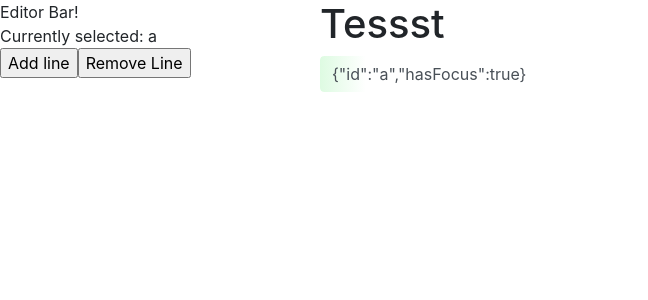
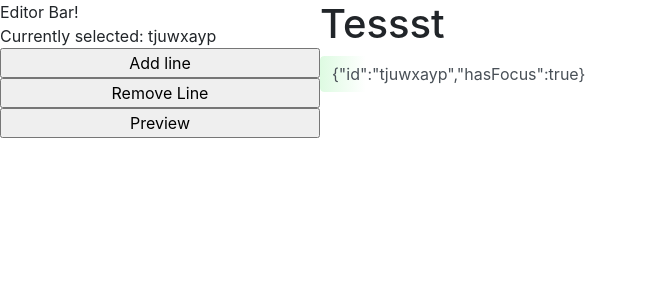
Before and after one commit to nikita-skobov/dynamic-writing, a React (Create React App) app: page /new in a window 1280 px wide. Shown: the top 300 px of the page, without its empty margins (0-648 px from the left). Built offline with nearby package versions, Linux system fonts and the light colour scheme.

Commit message:
changes Line to be LineEdit component, begins work on preview mode

```diff
--- a/src/components/Editor.css
+++ b/src/components/Editor.css
@@ -2,6 +2,8 @@
     position: fixed;
     height: 100%;
     width: 25%;
+    top: 0;
+    left: 0;
 }
 
 .editor-main {
--- a/src/components/Editor.js
+++ b/src/components/Editor.js
@@ -2,6 +2,7 @@ import React from 'react'
 import { connect } from 'react-redux'
 
 import Line from './Line'
+import LineEdit from './LineEdit'
 import EditorBar from './EditorBar'
 
 import './Editor.css'
@@ -9,6 +10,7 @@ import './Editor.css'
 export function Editor(props) {
     const {
         lines,
+        isPreviewing,
     } = props.editor
 
     return (
@@ -18,7 +20,7 @@ export function Editor(props) {
             </div>
             <div className="editor-main">
                 <h1>Tessst</h1>
-                {lines.map(obj => <Line key={obj.id} {...obj} />)}
+                {lines.map(obj => <LineEdit key={obj.id} {...obj} />)}
             </div>
         </div>
     )
--- a/src/components/EditorBar.js
+++ b/src/components/EditorBar.js
@@ -17,8 +17,9 @@ export function EditorBar(props) {
         <div>
             Editor Bar!<br />
             Currently selected: {currentId}<br />
-            <input type="button" onClick={actionAddLine} value="Add line" />
-            <input type="button" onClick={actionRemoveLine} value="Remove Line" />
+            <input className="w-100" type="button" onClick={actionAddLine} value="Add line" />
+            <input className="w-100" type="button" onClick={actionRemoveLine} value="Remove Line" />
+            <input className="w-100" type="button" onClick={() => {}} value="Preview" />
         </div>
     )
 }
--- a/src/components/Line.js
+++ b/src/components/Line.js
@@ -1,93 +1,8 @@
 import React from 'react'
 import { connect } from 'react-redux'
 
-import TextareaAutosize from 'react-textarea-autosize'
+export function Line() {
 
-import { changeActiveLine } from '../actions/editor'
-import {
-    getIndexFromProperty
-} from '../utils'
-
-
-const backgroundString = 'linear-gradient(to right, rgba(31, 226, 58, 0.15), rgba(31, 226, 58, 0), #0000, #0000, #0000, #0000, #0000, #0000, #0000, #0000, #0000, #0000, #0000, #0000, #0000, #0000, #0000, #0000, #0000, #0000, #0000, #0000)'
-
-export class Line extends React.Component {
-    constructor(props) {
-        super(props)
-
-        this.inputRef = React.createRef()
-
-        this.setFocus = this.setFocus.bind(this)
-
-        this.state = {
-            hasFocus: this.props.hasFocus
-        }
-    }
-
-    setFocus() {
-        if (this.props.hasFocus) {
-            this.inputRef.current && this.inputRef.current.focus()
-        }
-
-        if (this.state.hasFocus !== this.props.hasFocus) {
-            // if previous state hasFocus does not match the
-            // new props hasFocus, update state:
-            this.setState((prevState) => ({ hasFocus: !prevState.hasFocus }))
-        }
-    }
-
-    componentDidMount() {
-        this.setFocus()
-    }
-    componentDidUpdate() {
-        this.setFocus()
-    }
-
-    render() {
-        const {
-            id,
-            actionChangeLine,
-        } = this.props
-        const {
-            hasFocus,
-        } = this.state
-
-        const backgroundImage = hasFocus ? backgroundString : ''
-
-        return (
-            <div className="input-group mb-2">
-                <TextareaAutosize
-                    inputRef={this.inputRef}
-                    style={{ backgroundImage }}
-                    onClick={() => { actionChangeLine(id) }}
-                    className="form-control"
-                    defaultValue={JSON.stringify({ id, hasFocus })}
-                />
-            </div>
-        )
-    }
 }
 
-const mapStateToProps = (state, ownProps) => {
-    const { id } = ownProps
-
-    const lineIndex = getIndexFromProperty(state.editor.lines, 'id', id)
-    if (lineIndex === -1) {
-        // this should never happen...
-        return ownProps
-    }
-
-    const hasFocus = state.editor.lines[lineIndex].isFocused
-
-    return {
-        hasFocus,
-        ...ownProps,
-    }
-}
-
-
-const mapActionsToProps = {
-    actionChangeLine: changeActiveLine,
-}
-
-export default connect(mapStateToProps, mapActionsToProps)(Line)
+export default connect()(Line)
--- /dev/null
+++ b/src/components/LineEdit.js
@@ -0,0 +1,93 @@
+import React from 'react'
+import { connect } from 'react-redux'
+
+import TextareaAutosize from 'react-textarea-autosize'
+
+import { changeActiveLine } from '../actions/editor'
+import {
+    getIndexFromProperty
+} from '../utils'
+
+
+const backgroundString = 'linear-gradient(to right, rgba(31, 226, 58, 0.15), rgba(31, 226, 58, 0), #0000, #0000, #0000, #0000, #0000, #0000, #0000, #0000, #0000, #0000, #0000, #0000, #0000, #0000, #0000, #0000, #0000, #0000, #0000, #0000)'
+
+export class LineEdit extends React.Component {
+    constructor(props) {
+        super(props)
+
+        this.inputRef = React.createRef()
+
+        this.setFocus = this.setFocus.bind(this)
+
+        this.state = {
+            hasFocus: this.props.hasFocus
+        }
+    }
+
+    setFocus() {
+        if (this.props.hasFocus) {
+            this.inputRef.current && this.inputRef.current.focus()
+        }
+
+        if (this.state.hasFocus !== this.props.hasFocus) {
+            // if previous state hasFocus does not match the
+            // new props hasFocus, update state:
+            this.setState((prevState) => ({ hasFocus: !prevState.hasFocus }))
+        }
+    }
+
+    componentDidMount() {
+        this.setFocus()
+    }
+    componentDidUpdate() {
+        this.setFocus()
+    }
+
+    render() {
+        const {
+            id,
+            actionChangeLine,
+        } = this.props
+        const {
+            hasFocus,
+        } = this.state
+
+        const backgroundImage = hasFocus ? backgroundString : ''
+
+        return (
+            <div className="input-group mb-2">
+                <TextareaAutosize
+                    inputRef={this.inputRef}
+                    style={{ backgroundImage }}
+                    onClick={() => { actionChangeLine(id) }}
+                    className="form-control"
+                    defaultValue={JSON.stringify({ id, hasFocus })}
+                />
+            </div>
+        )
+    }
+}
+
+const mapStateToProps = (state, ownProps) => {
+    const { id } = ownProps
+
+    const lineIndex = getIndexFromProperty(state.editor.lines, 'id', id)
+    if (lineIndex === -1) {
+        // this should never happen...
+        return ownProps
+    }
+
+    const hasFocus = state.editor.lines[lineIndex].isFocused
+
+    return {
+        hasFocus,
+        ...ownProps,
+    }
+}
+
+
+const mapActionsToProps = {
+    actionChangeLine: changeActiveLine,
+}
+
+export default connect(mapStateToProps, mapActionsToProps)(LineEdit)
--- a/src/reducers/index.js
+++ b/src/reducers/index.js
@@ -4,6 +4,9 @@ import {
     getIndexFromProperty,
     generateId,
 } from '../utils'
+import {
+    makeLine,
+} from '../utils/lines'
 
 import {
     EDITOR_ADD_LINE,
@@ -16,8 +19,9 @@ const initialStates = {
         isMobile: false,
     },
     editor: {
+        isPreviewing: false,
         currentLine: 0,
-        lines: [{ id: 'a', isFocused: true }],
+        lines: [makeLine()],
     },
 }
 
@@ -55,14 +59,10 @@ export function editor(
             return newState
         }
         case EDITOR_ADD_LINE: {
-            const id = generateId()
+            const lineObj = makeLine()
             const { currentLine } = state
             const newState = { ...state }
             newState.lines[currentLine].isFocused = false
-            const lineObj = {
-                id,
-                isFocused: true,
-            }
 
             newState.lines.splice(currentLine + 1, 0, lineObj)
             newState.currentLine = currentLine + 1
--- /dev/null
+++ b/src/utils/lines.js
@@ -0,0 +1,17 @@
+import {
+    generateId,
+} from './index'
+
+export function makeLine(isFocused = true) {
+    const id = generateId()
+
+    const transitionDuration = 500
+    const delayDuration = 1000
+
+    return {
+        id,
+        transitionDuration,
+        delayDuration,
+        isFocused,
+    }
+}
```
